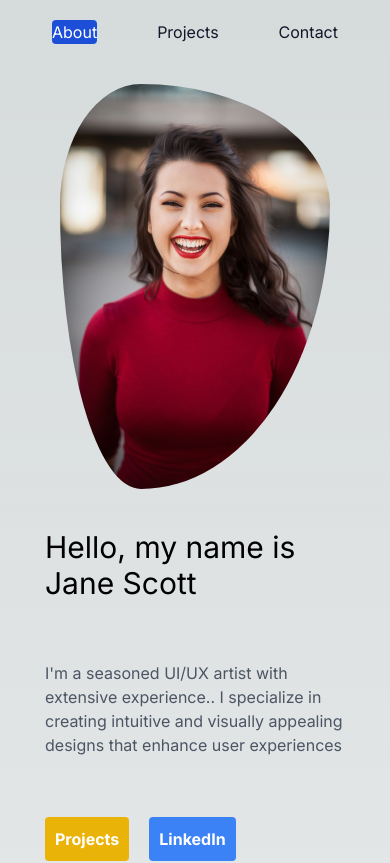
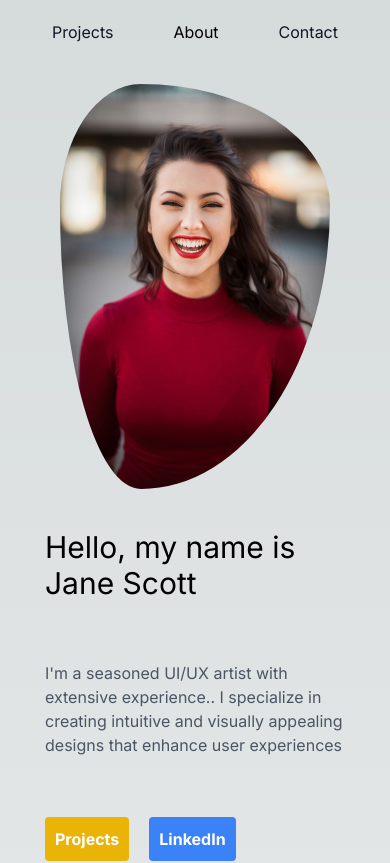
Before and after one commit to LeonMher/titos-art, a Next.js app: page / in a window 390 px wide. Shown: the top 863 px of the page. Built offline with nearby package versions, Linux system fonts and the light colour scheme.

Commit message:
create a basic about me page with some basic responsivness

```diff
--- /dev/null
+++ b/src/app/aboutme/page.tsx
@@ -0,0 +1,26 @@
+import { Navigation } from "@/components/nav/Navigation"
+import AboutMePic from '../../../public/aboutMePic.jpg'
+import Image from "next/image"
+
+
+export default function AboutMe (){
+    return(
+        <div className="p-[20px] flex flex-col items-center gap-large h-[100vh]">
+        <Navigation />
+        <div className='flex flex-col justify-center items-center gap-large md:flex-row'>
+
+
+            <div>
+                <Image className="borderOval" src={AboutMePic} alt="About Me" width={300} height={300}/>
+            </div>
+            <div className="flex flex-col justify-center items-center gap-midium">
+                <h1 className="text-3xl">About Me</h1>
+                <p className="w-[350px] text-gray-600">As a graffiti artist, I am driven by a deep passion for painting. I find joy in exploring different mediums and
+                    techniques to create unique and vibrant works of art. My style is characterized by bold lines,
+                    vibrant colors, and a focus on composition. I believe that art should evoke emotions and bring
+                    people together, which is why I strive to create paintings that resonate with others.</p>
+            </div>
+            </div>
+        </div>
+    )
+}
--- a/src/components/Projects/Projects.tsx
+++ b/src/components/Projects/Projects.tsx
@@ -45,8 +45,8 @@ export const Projects = () =>{
         <div className="flex justify-center items-center flex-col gap-midium ">
             <p className="text-4xl">Projects</p>
             <div className="w-[100px] h-[5px] bg-yellow-400"></div>
-            {projects.map((project)=>{
-            return <ProjectLayout project={project}/>
+            {projects.map((project, key)=>{
+            return <ProjectLayout key={project.id} project={project}/>
 
             })}
 
--- a/src/components/nav/Navigation.tsx
+++ b/src/components/nav/Navigation.tsx
@@ -1,3 +1,5 @@
+import Link from 'next/link';
+
 export const Navigation = () => {
   return (
     <>
@@ -6,23 +8,24 @@ export const Navigation = () => {
 
           <div id="navbar-default">
             <ul className="flex gap-large">
+            <li>
+                <Link
+                  href="/"
+                  className="block py-2 px-3 text-gray-900 rounded hover:bg-gray-100 md:hover:bg-transparent md:border-0 md:hover:text-blue-700 md:p-0 dark:text-white md:dark:hover:text-blue-500 dark:hover:bg-gray-700 dark:hover:text-white md:dark:hover:bg-transparent"
+                >
+                  Projects
+                </Link>
+              </li>
               <li>
-                <a
-                  href="#"
-                  className="block py-2 px-3 text-white bg-blue-700 rounded md:bg-transparent md:text-blue-700 md:p-0 dark:text-white md:dark:text-blue-500"
+                <Link
+                  href="/aboutme"
+                  // className="block py-2 px-3 text-white rounded md:bg-transparent md:text-blue-700 md:p-0 dark:text-white md:dark:text-blue-500"
                   aria-current="page"
                 >
                   About
-                </a>
+                </Link>
               </li>
-              <li>
-                <a
-                  href="#"
-                  className="block py-2 px-3 text-gray-900 rounded hover:bg-gray-100 md:hover:bg-transparent md:border-0 md:hover:text-blue-700 md:p-0 dark:text-white md:dark:hover:text-blue-500 dark:hover:bg-gray-700 dark:hover:text-white md:dark:hover:bg-transparent"
-                >
-                  Projects
-                </a>
-              </li>
+
               <li>
                 <a
                   href="#"
```
Also changed, not shown: 1 other file (tests, documents, lock files or other folders).
